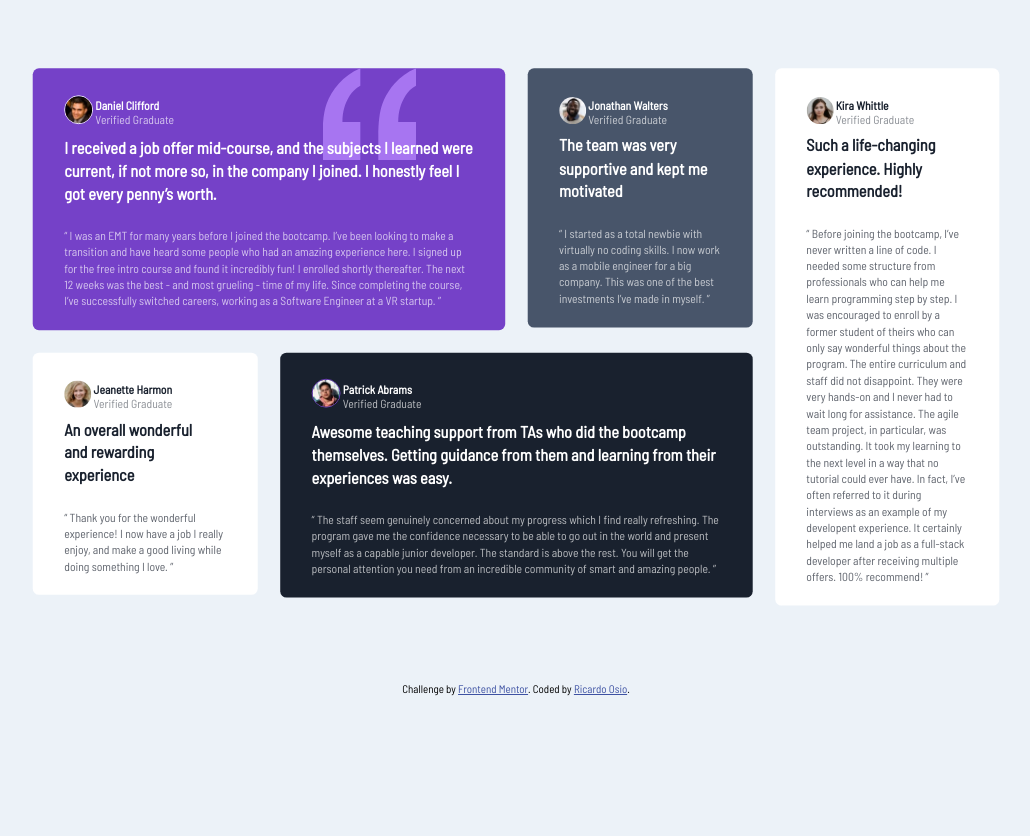
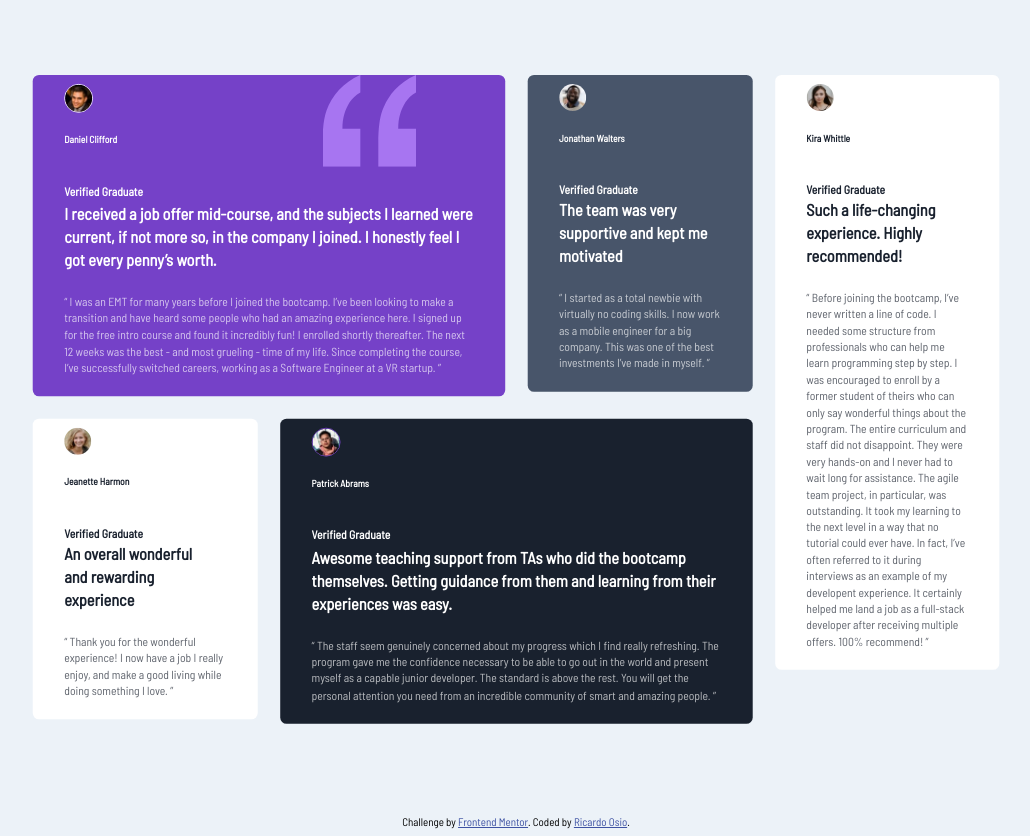
Before and after one commit to Rich15/testimonials-grid-fEndMentor, a plain HTML site: page index.html in a window 1280 px wide. Shown: the whole page, without its empty margins (124-1154 px from the left). Before the commit the page ends 800 px from the top, so only its background shows below. Drawn offline with Linux system fonts and the light colour scheme.

Commit message:
Update index.html

```diff
--- a/index.html
+++ b/index.html
@@ -19,9 +19,9 @@
   <main class="container">
     <div class="item daniel">
         <img class="pic" src="images/image-daniel.jpg" alt="Daniel Clifford profile pic">
-        <h6>Daniel Clifford<br>
-          <p>Verified Graduate</p>
-        </h6>
+        <h5>Daniel Clifford<br>
+          <h6>Verified Graduate</h6>
+        </h5>
         <img id="quote-img" src="images/bg-pattern-quotation.svg" alt="Quotation marks illustration">
 
       <h4>I received a job offer mid-course, and the subjects I learned were current, if not more so,
@@ -36,9 +36,9 @@
 
     <div class="item jonathan">
       <img class="pic" src="images/image-jonathan.jpg" alt="Jonathan Walters profile pic">
-      <h6>Jonathan Walters<br>
-        <p>Verified Graduate</p>
-      </h6>
+      <h5>Jonathan Walters<br>
+        <h6>Verified Graduate</h6>
+      </h5>
 
       <h4>The team was very supportive and kept me motivated</h4>
 
@@ -48,9 +48,9 @@
 
     <div class="item jeanette">
       <img class="pic" src="images/image-jeanette.jpg" alt="Jeanette Harmon profile pic">
-      <h6>Jeanette Harmon<br>
-        <p>Verified Graduate</p>
-      </h6>
+      <h5>Jeanette Harmon<br>
+        <h6>Verified Graduate</h6>
+      </h5>
 
       <h4>An overall wonderful
          and rewarding experience</h4>
@@ -61,9 +61,9 @@
 
     <div class="item patrick">
       <img class="pic" src="images/image-patrick.jpg" alt="Patrick Abrams profile pic">
-      <h6>Patrick Abrams<br>
-        <p>Verified Graduate</p>
-      </h6>
+      <h5>Patrick Abrams<br>
+        <h6>Verified Graduate</h6>
+      </h5>
 
       <h4>Awesome teaching support from TAs who did the bootcamp themselves. Getting guidance from them and
       learning from their experiences was easy.</h4>
@@ -76,9 +76,9 @@
 
     <div class="item kira">
       <img class="pic" src="images/image-kira.jpg" alt="Kira Whittle profile pic">
-      <h6>Kira Whittle<br>
-        <p>Verified Graduate</p>
-      </h6>
+      <h5>Kira Whittle<br>
+        <h6>Verified Graduate</h6>
+      </h5>
       <h4>Such a life-changing experience. Highly recommended!</h4>
 
       <p>“ Before joining the bootcamp, I’ve never written a line of code. I needed some structure from
```
